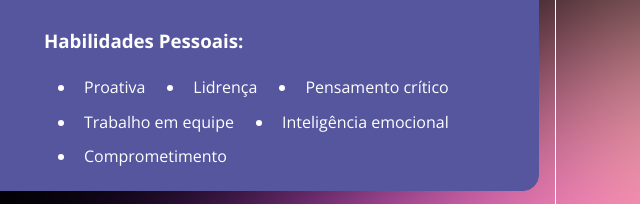
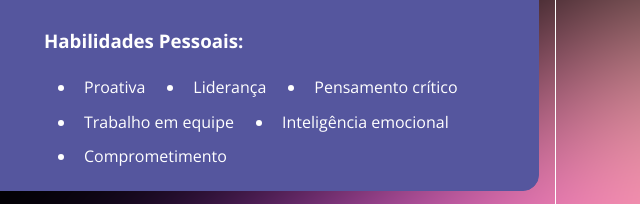
Before and after one commit to Kassyacosta/Portfolio, a plain HTML site: page index.html in a window 1280 px wide. Shown: the part 435-639 px from the top of the page, 596-1236 px from the left. Drawn offline with nearby package versions, Linux system fonts and the light colour scheme.

Commit message:
Update index.html

```diff
--- a/index.html
+++ b/index.html
@@ -63,7 +63,7 @@
             <h3>Habilidades Pessoais:</h3>
             <ul>
                 <li>Proativa</li>
-                <li>Lidrença</li>
+                <li>Liderança</li>
                 <li>Pensamento crítico</li>
                 <li>Trabalho em equipe</li>
                 <li>Inteligência emocional</li>
```
